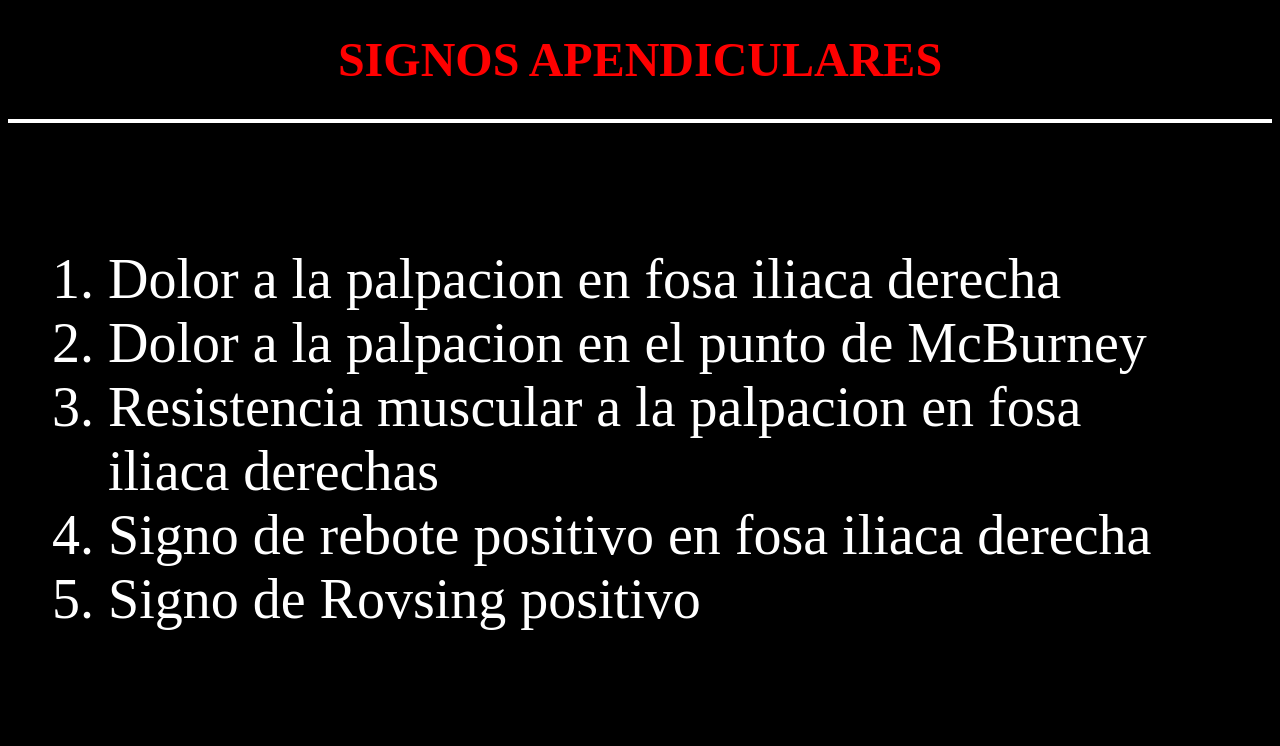
After one commit to moisesbecerril/Cirugia, a PHP site: page /signosapendiculares.html in a window 1280 px wide. The commit adds this page. Shown: the top 746 px of the page. Run offline with PHP 8.4, Linux system fonts and the light colour scheme.

Commit message:
apendicitis

```diff
--- a/apendicitis.html
+++ b/apendicitis.html
@@ -17,6 +17,7 @@
   <h2><a href="sintomasapendiculares.html">Sintomas apendiculares</a></h2>
   <h2><a href="signosapendiculares.html">Signos clinicos</a></h2>
   <h2><a href="laboratoriosapendice.html">laboratorios</a></h2>
+  <h2><a href="estudiosgabineteapendice.html">Estudios de gabinete</a></h2>
 </section>
 </body>
 </html>
--- a/estilos.css
+++ b/estilos.css
@@ -1,5 +1,5 @@
 body {background-color: black}
-section{padding: 20px}
+section{padding: 60px}
 hr {border: 2px solid white}
 h1 {font-size: 300%;text-align:center; text-transform: uppercase; color:red}
 h2 {font-size: 200%;text-transform: uppercase; color:blue}
--- /dev/null
+++ b/signosapendiculares.html
@@ -0,0 +1,22 @@
+<!DOCTYPE html>
+<html>
+    <head>
+        <title>Signos - Apendicitis</title>
+        <link rel="stylesheet" href="estilos.css">
+    </head>
+    <body>
+        <header>
+            <h1>Signos apendiculares</h1>
+            <hr>
+        </header>
+        <section>
+            <ol>
+                <li>Dolor a la palpacion en fosa iliaca derecha</li>
+                <li> Dolor a la palpacion en el punto de McBurney</li>
+                <li>Resistencia muscular a la palpacion en fosa iliaca derechas</li>
+                <li>Signo de rebote positivo en fosa iliaca derecha</li>
+                <li>Signo de Rovsing positivo</li>
+            </ol>
+        </section>
+    </body>
+</html>
```
Also changed, not shown: 1 other file.
